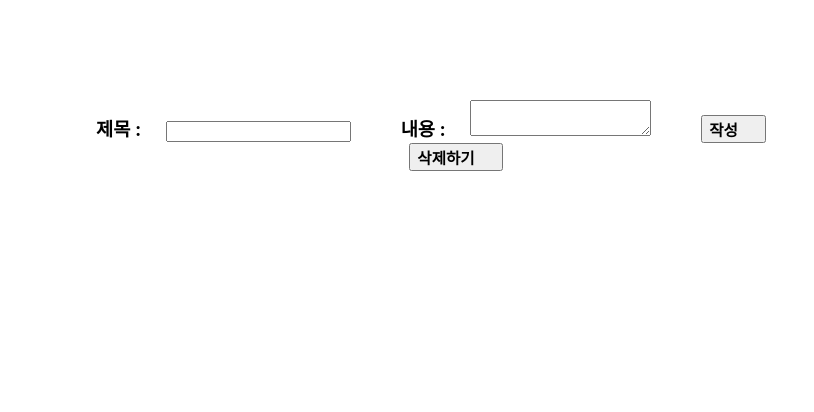
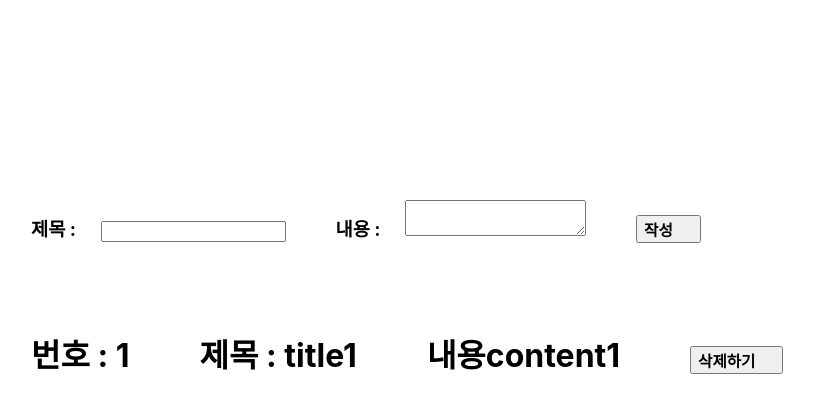
Before and after one commit to ppoox/React, a React (Create React App) app: page / in a window 1280 px wide. Shown: the top 412 px of the page, without its empty margins (209-1023 px from the left). Built offline with nearby package versions, Linux system fonts and the light colour scheme.

Commit message:
update : javascript -> react, each rows have deleteBtn

```diff
--- a/src/App.js
+++ b/src/App.js
@@ -1,21 +1,48 @@
 import React, { Component } from 'react';
 import './App.css';
+import BoardList from './BoardList';
 import BoardInsert from './BoardInsert';
-import BoardDelete from './BoardDelete';
 
 class App extends Component {
   state= {
-    boards:[]
-}
+      boards:[
+        {
+          num: 1,
+          title: "title1",
+          content: "content1"
+        }
+      ]
+  }
 
+  insert = (data) => {
+      let obj={
+        num: this.state.boards[this.state.boards.length-1].num+1,
+        title: data.title,
+        content: data.content
+      };
 
-  render() {
-    return (
-      <div className="App">
-          <BoardInsert />
+      this.setState({
+      boards: this.state.boards.concat(obj)
+      }, () => console.log(this.state.boards));
 
-      </div>
-    );
+  }
+
+  deleteBtn = (dNum) => {
+      this.setState({
+          boards: this.state.boards.filter(boards => boards.num !== dNum)
+      })
+  }
+
+  render(){
+      return(
+          <div className="boardInsert">
+              <BoardInsert insert={this.insert}/>
+
+              {this.state.boards.map((board) =>
+                  <BoardList key={board.num} num={board.num} title={board.title} content={board.content} delete={this.deleteBtn}/>
+               )}
+          </div>
+      )
   }
 }
 
--- a/src/BoardInsert.js
+++ b/src/BoardInsert.js
@@ -1,65 +1,29 @@
 import React, { Component } from 'react';
 import './css/BoardInsert.css';
-import BoardList from './BoardList';
-import { throws } from 'assert';
 
 class BoardInsert extends Component{
-    state= {
-        boards:[]
-    }
-    _insertBtn = () => {
-        let title=document.getElementById("title").value;
-        let content=document.getElementById("content").value;
+    insertSubmit = (e) => {
+        e.preventDefault();
 
-        let obj={
-            num: this.state.boards.length + 1,
-            title: title,
-            content: content
-        };
+        let data={
+            title: e.target.title.value,
+            content: e.target.content.value
+        }
 
-        this.setState({
-        boards: this.state.boards.concat(obj)
-        }, () => console.log(this.state.boards));
-
-        return false;
-    }
-
-    _showDelBtn = () => {
-        document.getElementById("deleteForm").style.display="block";
-    }
-
-    _deleteBtn = () => {
-        let dNum=document.getElementById("deleteNum").value;
-
-        console.log(dNum);
-        this.setState({
-            boards: this.state.boards.filter(boards => boards.num != dNum)
-
-        })
-        console.log(this.state.boards);
+       this.props.insert(data);
     }
 
     render(){
         return(
             <div className="boardInsert">
-                <form id="insertForm">
-                    <span><h3>제목 : </h3></span>
-                    <input className="titleInsert" id="title"></input>
-                    <span><h3>내용 : </h3></span>
-                    <textarea className="contentInsert" id="content"></textarea>
-                    <button type="button" onClick={this._insertBtn}><h3>작성</h3></button>
-                    <button type="button" onClick={this._showDelBtn}><h3>삭제하기</h3></button>
-                </form>
-                <form id="deleteForm">
-                    <span><h3>글번호를 입력하세요.</h3></span>
-                    <input id="deleteNum"></input>
-                    <button type="button" onClick={this._deleteBtn}><h3>삭제</h3></button>
-                </form>
-                {this.state.boards.map((board, index) =>
-                    <BoardList num={board.num} title={board.title} content={board.content} key={index}/>
-                 )}
+                <form onSubmit={this.insertSubmit}>
+                  <span><h3>제목 : </h3></span>
+                  <input className="titleInsert" id="title" name="title"></input>
+                  <span><h3>내용 : </h3></span>
+                  <textarea className="contentInsert" id="content" name="comtent"></textarea>
+                  <button type="submit"><h3>작성</h3></button>
+              </form>
             </div>
-
         )
     }
 }
--- a/src/BoardList.js
+++ b/src/BoardList.js
@@ -1,9 +1,11 @@
 import React, { Component } from 'react';
 import './css/BoardList.css';
-import BoardInsert from './BoardInsert';
 
 class BoardList extends Component {
 
+    deleteBtn = (e) => {
+        this.props.delete(this.props.num);
+    }
 
     render() {
         return(
@@ -11,6 +13,7 @@ class BoardList extends Component {
                 <h1>번호 : {this.props.num}</h1>
                 <h1>제목 : {this.props.title}</h1>
                 <h1>내용{this.props.content}</h1>
+                <button type="button" onClick={this.deleteBtn}><h3>삭제하기</h3></button>
             </div>
         )
     }
--- a/src/css/BoardInsert.css
+++ b/src/css/BoardInsert.css
@@ -2,13 +2,9 @@ h3 {
     display: inline;
     padding-right: 20px;
 }
-
 input {
     margin-right: 50px;
 
-}
-button {
-    margin-left: 50px;
 }
 .boardInsert{
     width: 800px;
@@ -17,6 +13,9 @@ button {
     padding-top: 100px;
 
 }
+.boardInsert form button {
+    margin-left: 50px;
+}
 #deleteForm {
     display: none;
 }
--- a/src/css/BoardList.css
+++ b/src/css/BoardList.css
@@ -1,7 +1,10 @@
 h1 {
     display: inline;
 
-    padding-right: 80px;
+    padding-right: 70px;
+}
+h3 {
+    display: inline;
 }
 .boardList {
     padding-top: 30px;
```
